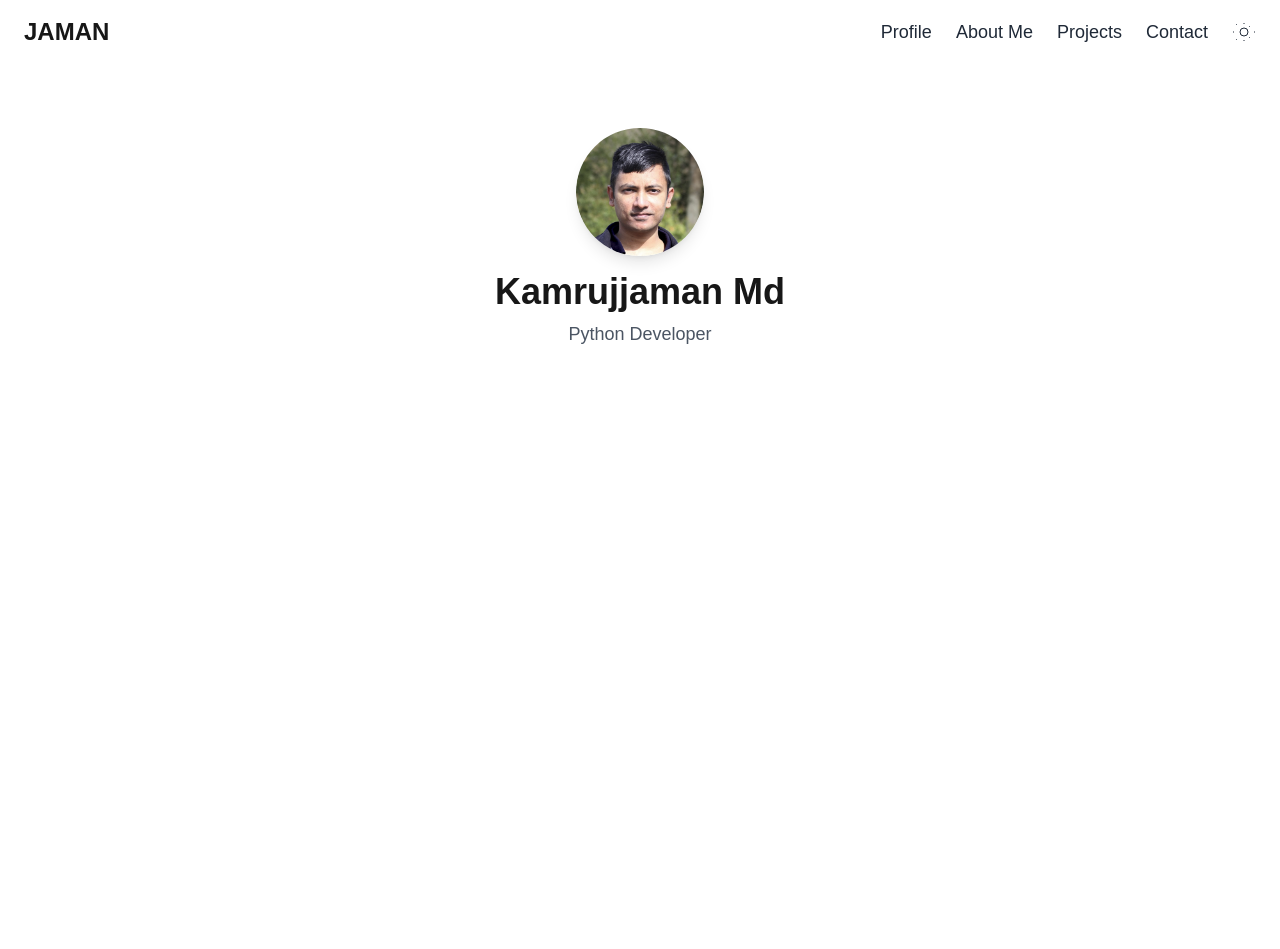
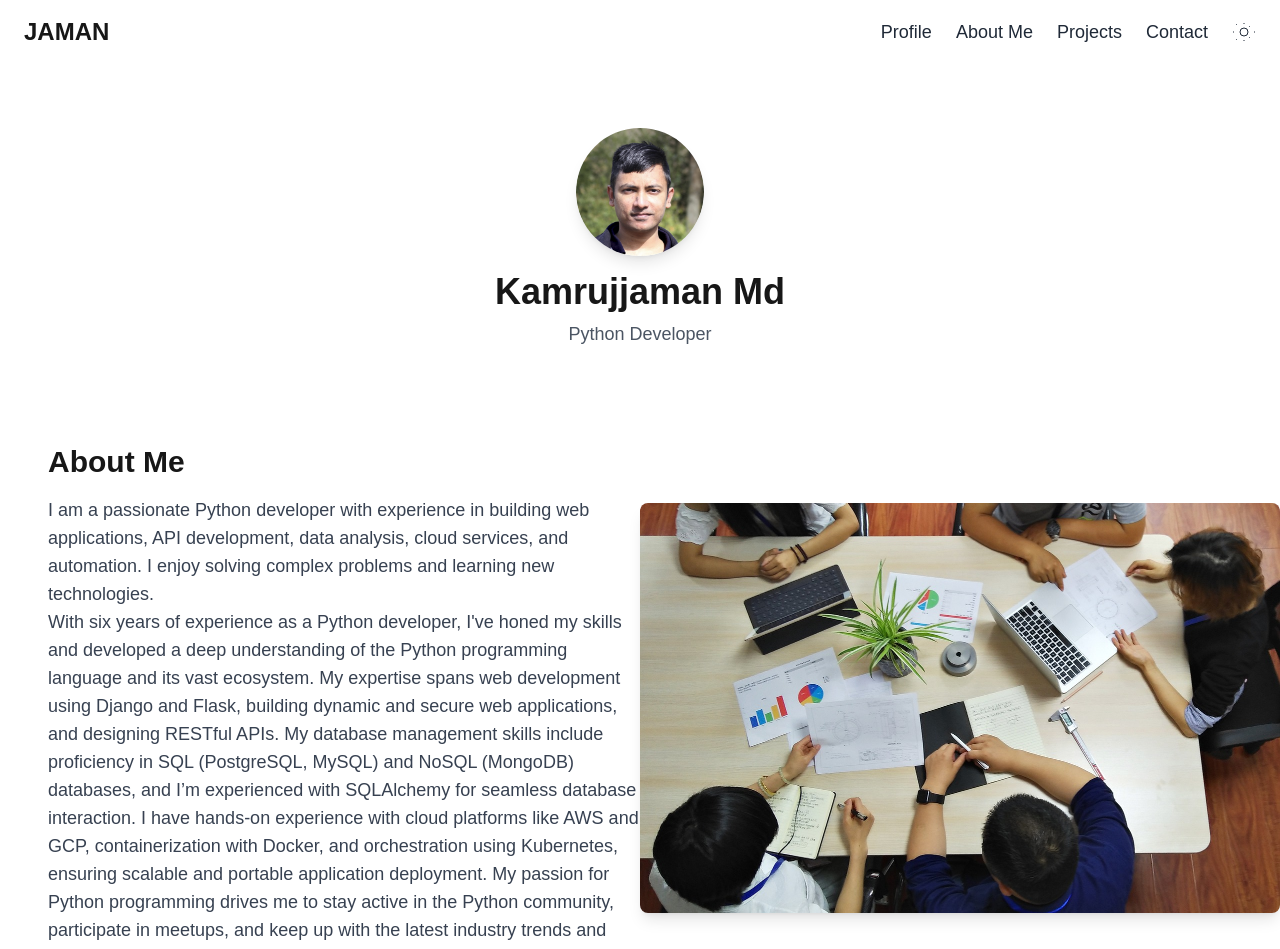
Before and after one commit to kmjaman/portfolio-nextjs, a Next.js app: page / in a window 1280 px wide. Shown: the top 949 px of the page. Before the commit the page ends 800 px from the top, so only its background shows below. Built offline with nearby package versions, Linux system fonts and the light colour scheme.

Commit message:
Add about section

```diff
--- a/src/app/page.tsx
+++ b/src/app/page.tsx
@@ -1,3 +1,4 @@
+import About from "@/components/About";
 import Header from "@/components/Header";
 import Profile from "@/components/Profile";
 
@@ -6,6 +7,7 @@ export default function Home() {
     <>
       <Header />
       <Profile />
+      <About />
     </>
   );
 }
--- /dev/null
+++ b/src/components/About.tsx
@@ -0,0 +1,21 @@
+import React from 'react'
+
+const About = () => {
+  return (
+    <section id="about" className="py-12">
+        <div className="container mx-auto flex flex-col md:flex-row items-center">
+            <div className="md:w-1/2 md:pl-12 mt-8 md:mt-0">
+                <h2 className="text-3xl font-bold mb-4">About Me</h2>
+                <p className="text-lg text-gray-700 dark:text-gray-400">I am a passionate Python developer with experience in building web applications, API development,  data analysis, cloud services, and automation. I enjoy solving complex problems and learning new technologies. <br/>
+                    With six years of experience as a Python developer, I've honed my skills and developed a deep understanding of the Python programming language and its vast ecosystem. My expertise spans web development using Django and Flask, building dynamic and secure web applications, and designing RESTful APIs. My database management skills include proficiency in SQL (PostgreSQL, MySQL) and NoSQL (MongoDB) databases, and I’m experienced with SQLAlchemy for seamless database interaction. I have hands-on experience with cloud platforms like AWS and GCP, containerization with Docker, and orchestration using Kubernetes, ensuring scalable and portable application deployment. My passion for Python programming drives me to stay active in the Python community, participate in meetups, and keep up with the latest industry trends and advancements.
+                </p>
+            </div>
+            <div className="md:w-1/2">
+                <img src="images/about-me.jpg" alt="About Me" className="rounded-lg shadow-lg" />
+            </div>
+        </div>
+    </section>
+  )
+}
+
+export default About
```
Also changed, not shown: public/images/about-me.jpg (added).
